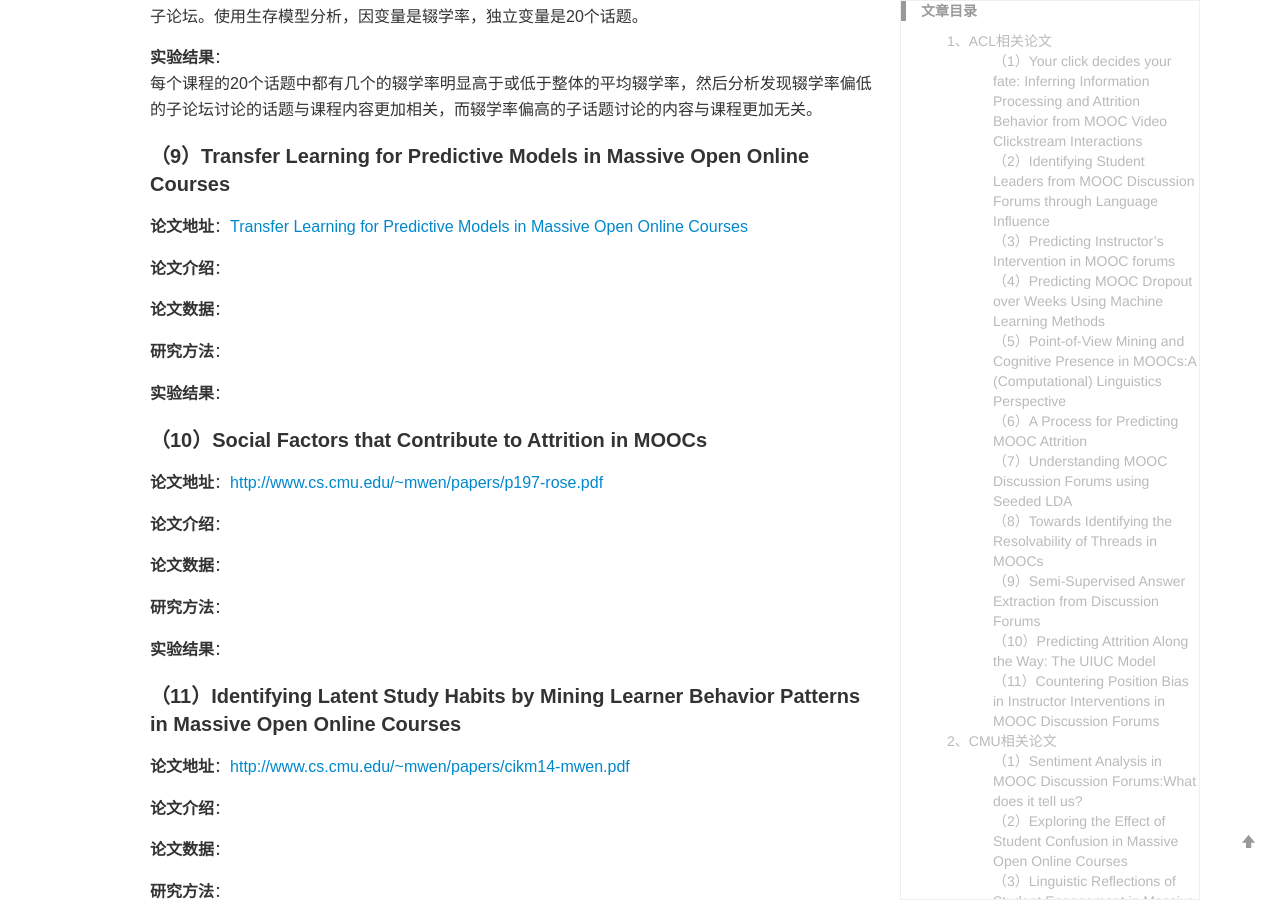
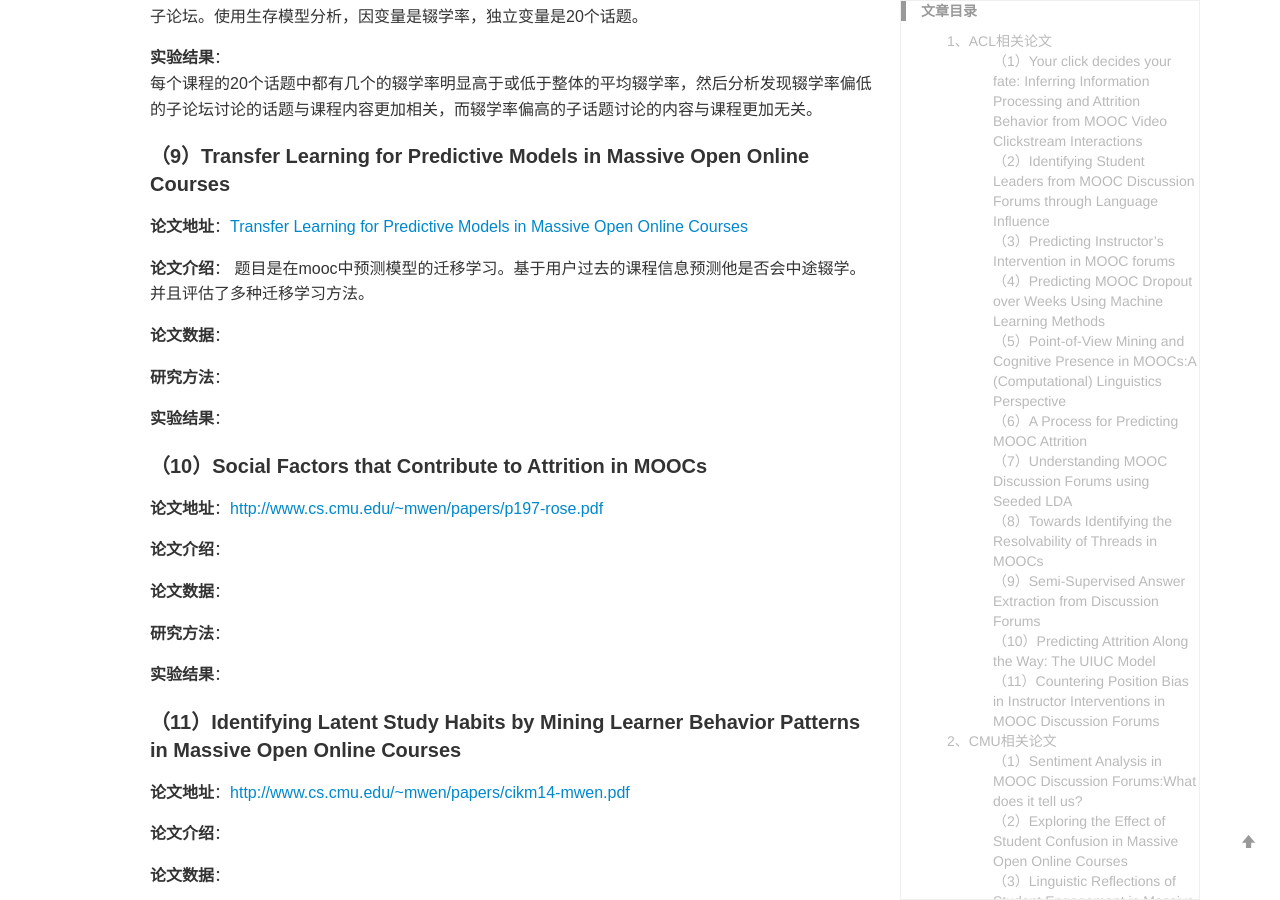
Before and after one commit to yuanmingchen/yuanmingchen.github.io, a Jekyll site: the page built from _posts/2019-04-19-online course nlp paper survey 2.md, in a window 1280 px wide and 900 px high, scrolled down 14237 px. Built offline with Jekyll 4.4.1, drawn with Linux system fonts in a browser that asks for light colours; formulas are drawn with MathJax 3; comment, search, counter and statistics services are not loaded.

Commit message:
Updates _posts/2019-04-19-online course nlp paper survey 2.md
Auto commit by GitBook Editor

```diff
--- a/_posts/2019-04-19-online course nlp paper survey 2.md
+++ b/_posts/2019-04-19-online course nlp paper survey 2.md
@@ -416,7 +416,7 @@ Python编程课程论坛，将论坛集限制为集中于讨论课程内容的
 **论文地址**：[Transfer Learning for Predictive Models in Massive Open Online Courses](/res/doc/mooc2-1.pdf)
 
 **论文介绍**：
-
+题目是在mooc中预测模型的迁移学习。基于用户过去的课程信息预测他是否会中途辍学。并且评估了多种迁移学习方法。
 
 **论文数据**：
 
```
